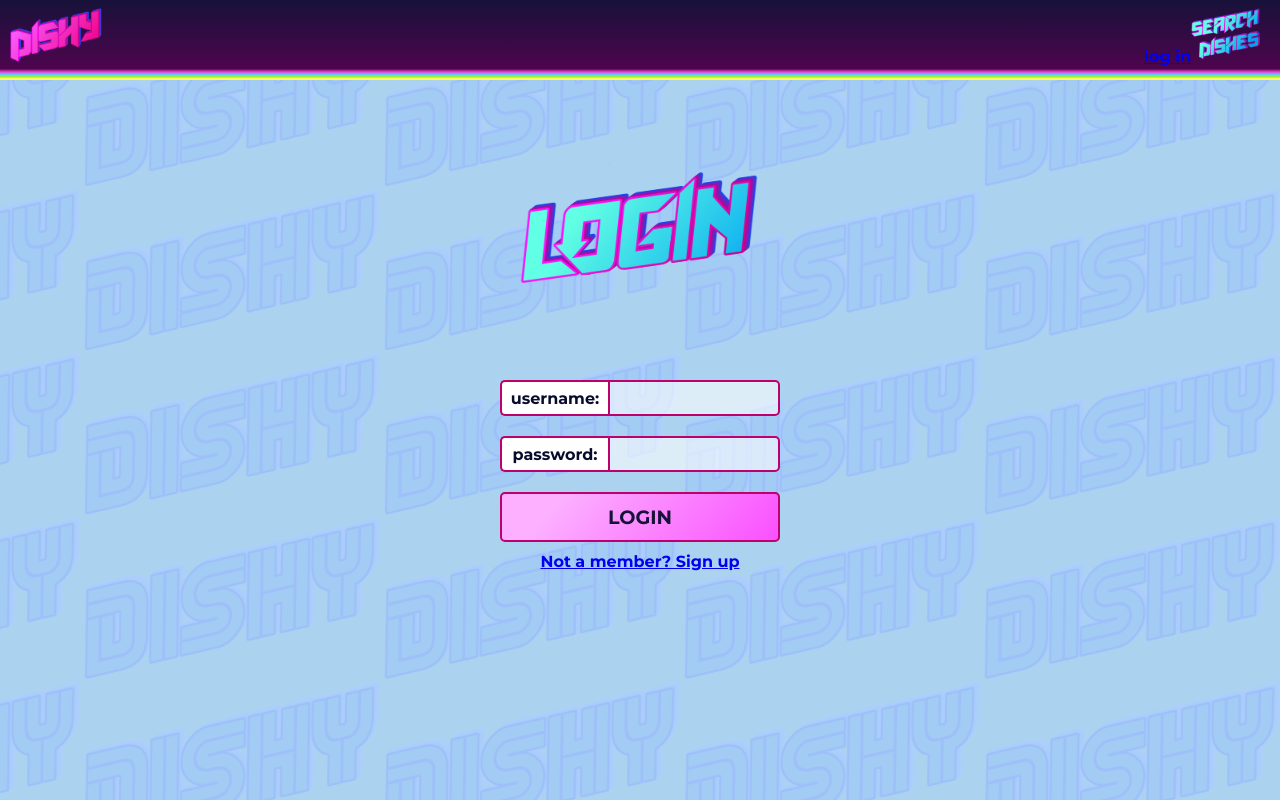
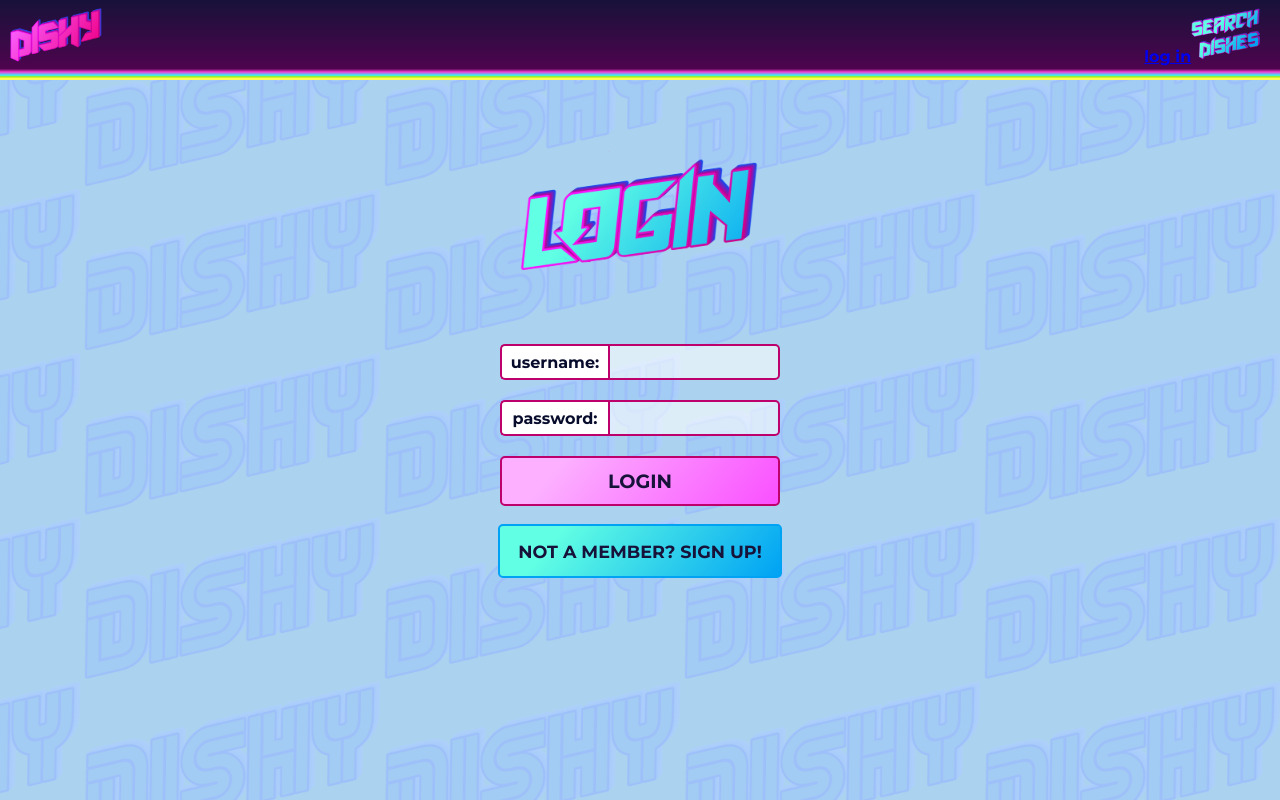
Before and after one commit to DevArrowsmith/dishy, a React (Create React App) app: page /#/signin in a window 1280 px wide. Built offline with nearby package versions, Linux system fonts and the light colour scheme.

Commit message:
Style LoginPage Sign Up link.

```diff
--- a/src/components/LoginPage/LoginPage.js
+++ b/src/components/LoginPage/LoginPage.js
@@ -2,7 +2,7 @@ import React, { useState } from "react";
 import { useHistory, Link } from "react-router-dom";
 import PropTypes from "prop-types";
 import { signIn } from "../../controllers/loginControllers";
-import loginHeaderImage from "../../assets/login-image-1.png";
+import loginHeaderImage from "../../assets/login-image-2.png";
 import "../../styles/LoginPage.css";
 
 function LoginPage({ setUser }) {
@@ -63,7 +63,9 @@ function LoginPage({ setUser }) {
         </button>
       </form>
 
-      <Link to="/signup">Not a member? Sign up</Link>
+      <Link className="LoginPage-signup-button" to="/signup">
+        Not a member? Sign up!
+      </Link>
     </div>
   );
 }
--- a/src/styles/LoginPage.css
+++ b/src/styles/LoginPage.css
@@ -71,3 +71,21 @@
   justify-content: center;
   align-items: center;
 }
+
+.LoginPage-signup-button {
+  width: 280px;
+  height: 50px;
+  margin: 8px 0 0 0;
+  font-family: "Montserrat", sans-serif;
+  font-size: 1.1em;
+  color: #171239;
+  text-decoration: none;
+  text-transform: uppercase;
+  background: linear-gradient(130deg, #61FFE3 0%, #61FFE3 20%, #00A2F4 100%);
+  border: 2px solid #00A2F4;
+  border-radius: 5px;
+  display: flex;
+  flex-flow: column nowrap;
+  justify-content: center;
+  align-items: center;
+}
```
Also changed, not shown: src/assets/login-image-2.png (added).
